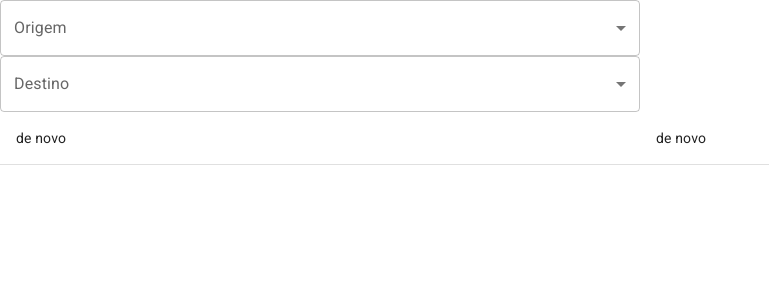
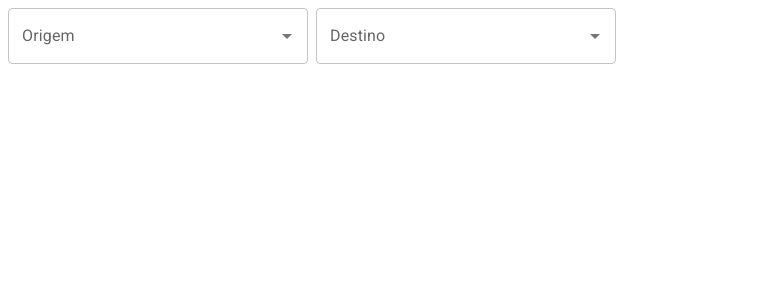
Before and after one commit to diogovaladao/desafio-4code-diogovaladao, a React (Create React App) app in the folder frontend/: page /pagina-inicial in a window 1280 px wide. Shown: the top 300 px of the page, without its empty margins (0-769 px from the left). Built offline with nearby package versions, Linux system fonts and the light colour scheme.

Commit message:
componentes criados: origem e destino
instalado data-grid

```diff
--- a/frontend/package.json
+++ b/frontend/package.json
@@ -7,6 +7,7 @@
     "@emotion/styled": "^11.10.4",
     "@mui/icons-material": "^5.10.3",
     "@mui/material": "^5.10.5",
+    "@mui/x-data-grid": "^5.17.2",
     "@testing-library/jest-dom": "^5.16.5",
     "@testing-library/react": "^13.3.0",
     "@testing-library/user-event": "^13.5.0",
--- a/frontend/src/App.tsx
+++ b/frontend/src/App.tsx
@@ -1,67 +1,15 @@
 import './App.css';
-import { Box, FormControl, InputLabel, MenuItem, Select, SelectChangeEvent, Table, TableBody, TableCell, TableContainer, TableHead, TableRow } from '@mui/material';
+//import { Box, FormControl, InputLabel, MenuItem, Select, SelectChangeEvent, Table, TableBody, TableCell, TableContainer, TableHead, TableRow } from '@mui/material';
 import React from 'react';
+import { BrowserRouter } from 'react-router-dom';
+import { AppRoutes } from './routes/AppRoutes';
 
 function App() {
 
-  const [origem, setOrigem] = React.useState('');
-
-  const handleChange = (event: SelectChangeEvent) => {
-    setOrigem(event.target.value as string);
-  };
-
   return (
-    <TableContainer>
-      <Table>
-
-        <TableHead>
-          <TableRow>
-            <Box display='flex' flexDirection='column' sx={{ minWidth: 20 }}>
-              <FormControl fullWidth>
-                <InputLabel id="demo-simple-select-label">Origem</InputLabel>
-                <Select
-                  labelId="demo-simple-select-label"
-                  id="demo-simple-select"
-                  value={origem}
-                  label='Origem'
-                  onChange={handleChange}
-                >
-                  <TableCell >
-                    <MenuItem value={1}> Goiania</MenuItem>
-                    <MenuItem value={2}> Acreuna</MenuItem>
-                  </TableCell>
-                </Select>
-              </FormControl>
-<s></s>
-
-            </Box>
-            <Box sx={{ minWidth: 20 }}>
-
-              <FormControl fullWidth>
-                <InputLabel id="demo-simple-select-label">Destino</InputLabel>
-                <Select>
-                  <TableCell>São Paulo</TableCell>
-                </Select>
-              </FormControl>
-            </Box>
-
-          </TableRow>
-        </TableHead>
-
-        <TableBody>
-
-          <TableRow>
-            <TableCell>de novo</TableCell>
-            <TableCell>de novo</TableCell>
-
-          </TableRow>
-        </TableBody>
-
-      </Table>
-    </TableContainer>
-
-
-
+    <BrowserRouter>
+      <AppRoutes/>
+    </BrowserRouter>
   );
 }
 
--- /dev/null
+++ b/frontend/src/Components/DataSaida.tsx
@@ -0,0 +1,6 @@
+
+export const DataSaida: React.FC = () => {
+    return (
+        <></>
+    );
+};
--- /dev/null
+++ b/frontend/src/Components/Destino.tsx
@@ -0,0 +1,25 @@
+import { Autocomplete, TextField } from "@mui/material";
+
+export const Destino: React.FC = () => {
+
+    const voos = [
+        { label: 'Brasília' },
+        { label: 'Vitória' },
+        { label: 'Maceió' },
+        { label: 'Belém' },
+        { label: 'Florianópolis' },
+        { label: 'São Paulo - CHG' },
+        { label: 'Aracajú' },
+        { label: 'Goiânia' },
+    ]
+
+    return (
+        <Autocomplete
+            disablePortal
+            id="combo-box-demo"
+            options={voos}
+            sx={{ width: 300 }}
+            renderInput={(params) => <TextField {...params} label="Destino" />}
+        />
+    );
+};
--- /dev/null
+++ b/frontend/src/Components/Origem.tsx
@@ -0,0 +1,28 @@
+import { Autocomplete, TextField } from "@mui/material";
+
+
+export const Origem: React.FC = () => {
+
+    const voos = [
+        { label: 'Brasília' },
+        { label: 'Vitória' },
+        { label: 'Maceió' },
+        { label: 'Belém' },
+        { label: 'Florianópolis' },
+        { label: 'São Paulo - CHG' },
+        { label: 'Aracajú' },
+        { label: 'Goiânia' },
+    ]
+
+    return (
+        <Autocomplete
+            disablePortal
+            id="combo-box-demo"
+            options={voos}
+            sx={{ width: 300 }}
+            renderInput={(params) => <TextField {...params} label="Origem" />}
+        />
+
+
+    );
+};
--- /dev/null
+++ b/frontend/src/Components/TabelaVoo.tsx
@@ -0,0 +1,64 @@
+import React from "react";
+import {
+    Box, FormControl, InputLabel, MenuItem, Select, SelectChangeEvent, Table, TableBody, TableCell, TableContainer, TableHead, TableRow
+} from '@mui/material';
+
+export const TabelaVoo: React.FC = () => {
+
+    const [origem, setOrigem] = React.useState('');
+
+
+    const handleChange = (event: SelectChangeEvent) => {
+        setOrigem(event.target.value as string);
+    };
+
+    return (
+        <TableContainer>
+            <Table>
+
+                <TableHead>
+                    <TableRow>
+                        <Box display='flex' flexDirection='column' sx={{ minWidth: 20 }}>
+                            <FormControl fullWidth>
+                                <InputLabel id="demo-simple-select-label">Origem</InputLabel>
+                                <Select
+                                    labelId="demo-simple-select-label"
+                                    id="demo-simple-select"
+                                    value={origem}
+                                    label='Origem'
+                                    onChange={handleChange}
+                                >
+                                    <TableCell >
+                                        <MenuItem value={1}> Goiania</MenuItem>
+                                        <MenuItem value={2}> Acreuna</MenuItem>
+                                    </TableCell>
+                                </Select>
+                            </FormControl>
+
+                        </Box>
+                        <Box sx={{ minWidth: 20 }}>
+
+                            <FormControl fullWidth>
+                                <InputLabel id="demo-simple-select-label">Destino</InputLabel>
+                                <Select>
+                                    <TableCell>São Paulo</TableCell>
+                                </Select>
+                            </FormControl>
+                        </Box>
+
+                    </TableRow>
+                </TableHead>
+
+                <TableBody>
+
+                    <TableRow>
+                        <TableCell>de novo</TableCell>
+                        <TableCell>de novo</TableCell>
+
+                    </TableRow>
+                </TableBody>
+
+            </Table>
+        </TableContainer>
+    );
+};
--- /dev/null
+++ b/frontend/src/Components/index.ts
@@ -0,0 +1,4 @@
+export * from './TabelaVoo';
+export * from './Origem';
+export * from './Destino';
+export * from './DataSaida';
--- a/frontend/src/index.tsx
+++ b/frontend/src/index.tsx
@@ -1,6 +1,5 @@
 import React from 'react';
 import ReactDOM from 'react-dom/client';
-import './index.css';
 import App from './App';
 import reportWebVitals from './reportWebVitals';
 
--- /dev/null
+++ b/frontend/src/pages/dashboard/Dashboard.tsx
@@ -0,0 +1,13 @@
+import { Box } from "@mui/material";
+
+import { DataSaida, Origem, Destino } from "../../Components";
+
+export const Dashboard: React.FC = () => {
+    return (
+        <Box height="100%" display="flex" flexDirection="row" gap={1}>
+            <Origem />
+            <Destino />
+            <DataSaida/>
+        </Box>
+    );
+};
--- /dev/null
+++ b/frontend/src/routes/AppRoutes.tsx
@@ -0,0 +1,14 @@
+//import { useEffect } from "react";
+import { Navigate, Route, Routes } from "react-router-dom";
+import { Dashboard } from "../pages/dashboard/Dashboard";
+
+
+export const AppRoutes = () => {
+
+  return (
+    <Routes>
+      <Route path="/pagina-inicial" element={<Dashboard />} />
+      <Route path="*" element={<Navigate to="/pagina-inicial" />} />
+    </Routes>
+  );
+}
```
Also changed, not shown: 1 other file (tests, documents, lock files or other folders).
